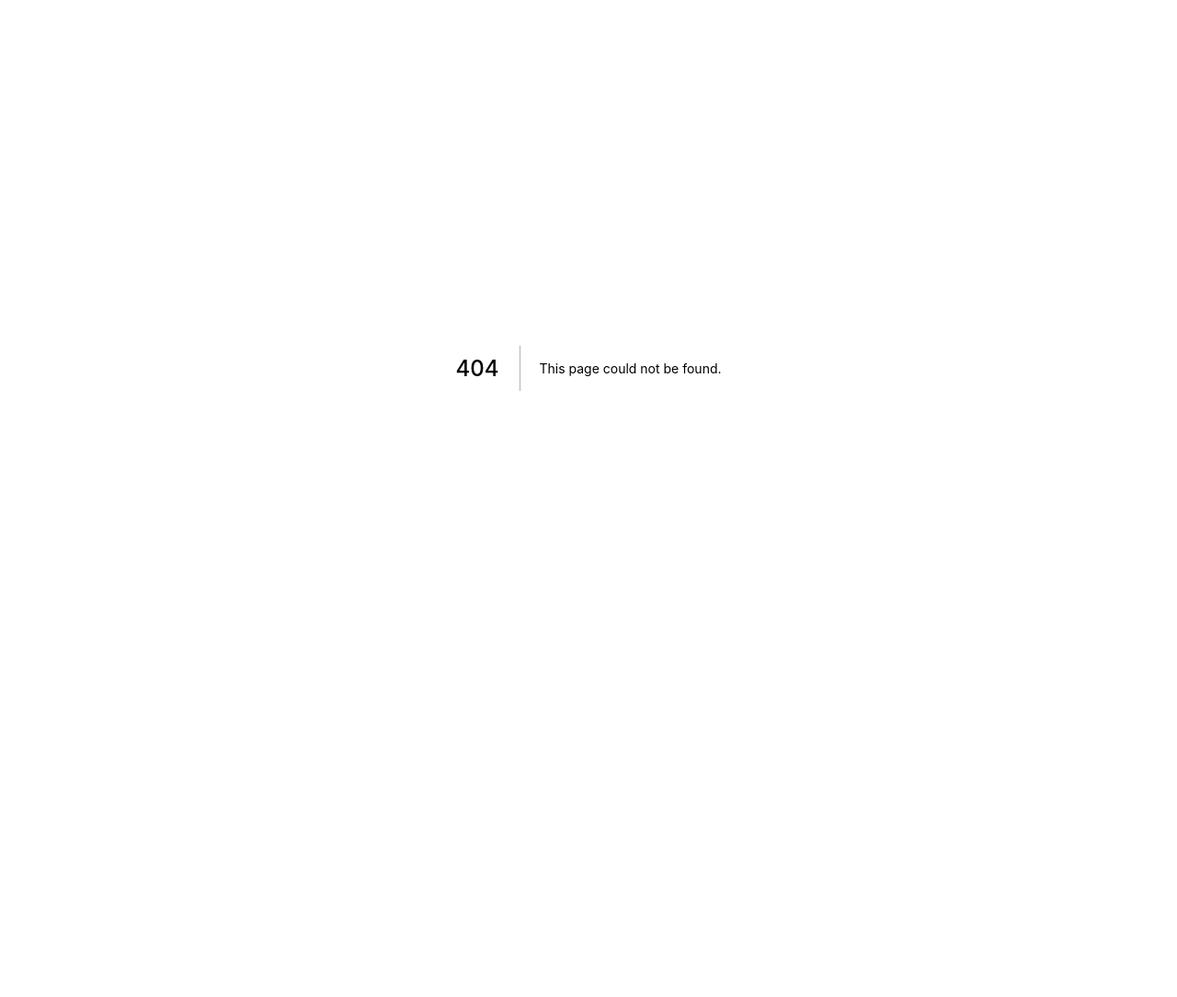
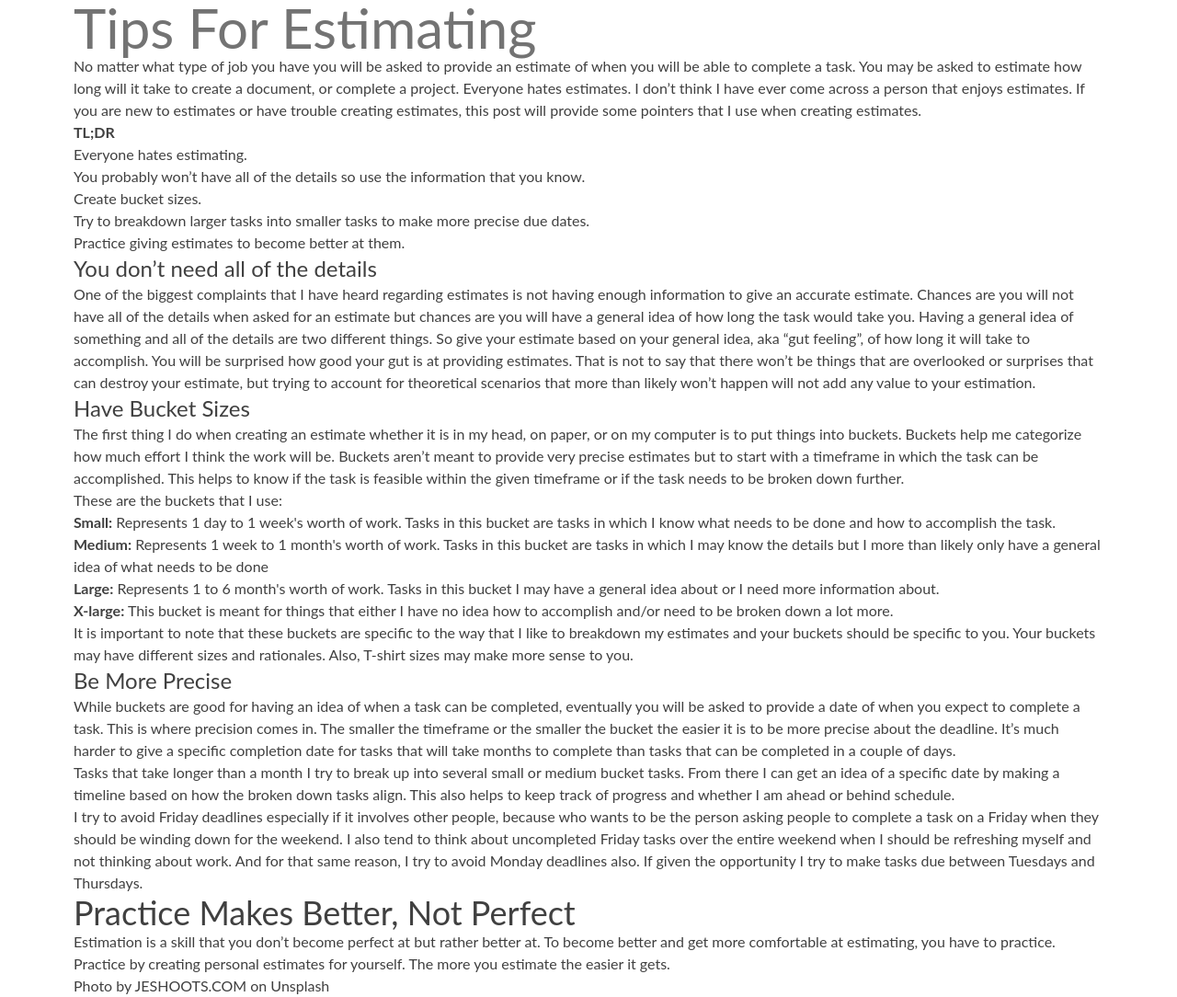
Before and after one commit to jasonericdavis/jasonericdavis.dev-v2, a Next.js app: page /blog/tips-for-estimating in a window 1280 px wide. Before the commit this address had no page. Shown: the whole page at 92% size. Before the commit the page ends 800 px from the top, so only its background shows below. Built offline with nearby package versions, Linux system fonts and the light colour scheme.

Commit message:
working on first article

```diff
--- /dev/null
+++ b/components/layouts/article.tsx
@@ -0,0 +1,10 @@
+const Article = ({children, meta}) => {
+    return (
+        <div className="mx-20 text-gray-700">
+            <h1 className="text-gray-500">{meta.title}</h1>
+            {children}
+        </div>
+    )
+}
+
+export default Article
--- /dev/null
+++ b/pages/blog/tips-for-estimating.mdx
@@ -0,0 +1,47 @@
+import Layout from '../../components/layouts/article'
+
+export const meta = {
+  title: 'Tips For Estimating'
+}
+
+No matter what type of job you have you will be asked to provide an estimate of when you will be able to complete a task. You may be asked to estimate how long will it take to create a document, or complete a project. Everyone hates estimates. I don’t think I have ever come across a person that enjoys estimates. If you are new to estimates or have trouble creating estimates, this post will provide some pointers that I use when creating estimates.
+
+**TL;DR**
+1. Everyone hates estimating.
+2. You probably won’t have all of the details so use the information that you know.
+3. Create bucket sizes.
+4. Try to breakdown larger tasks into smaller tasks to make more precise due dates.
+5. Practice giving estimates to become better at them.
+
+### You don’t need all of the details
+One of the biggest complaints that I have heard regarding estimates is not having enough information to give an accurate estimate. Chances are you will not have all of the details when asked for an estimate but chances are you will have a general idea of how long the task would take you.  Having a general idea of something and all of the details are two different things.  So give your estimate based on your general idea, aka “gut feeling”, of how long it will take to accomplish.  You will be surprised how good your gut is at providing estimates. That is not to say that there won’t be things that are overlooked or surprises that can destroy your estimate, but trying to account for theoretical scenarios that more than likely won’t happen will not add any value to your estimation.
+
+### Have Bucket Sizes
+The first thing I do when creating an estimate whether it is in my head, on paper, or on my computer is to put things into buckets. Buckets help me categorize how much effort I think the work will be.  Buckets aren’t meant to provide very precise estimates but to start with a timeframe in which the task can be accomplished.  This helps to know if the task is feasible within the given timeframe or if the task needs to be broken down further.
+
+These are the buckets that I use:
+
+**Small:**  Represents 1 day to 1 week's worth of work.  Tasks in this bucket are tasks in which I know what needs to be done and how to accomplish the task.
+
+**Medium:** Represents 1 week to 1 month's worth of work. Tasks in this bucket are tasks in which I may know the details but I more than likely only have a general idea of what needs to be done
+
+**Large:** Represents 1 to 6 month's worth of work.  Tasks in this bucket  I may have a general idea about or I need more information about.
+
+**X-large:** This bucket is meant for things that either I have no idea how to accomplish and/or need to be broken down a lot more.
+
+It is important to note that these buckets are specific to the way that I like to breakdown my estimates and your buckets should be specific to you.  Your buckets may have different sizes and rationales. Also, T-shirt sizes may make more sense to you.
+
+### Be More Precise
+While buckets are good for having an idea of when a task can be completed, eventually you will be asked to provide a date of when you expect to complete a task. This is where precision comes in. The smaller the timeframe or the smaller the bucket the easier it is to be more precise about the deadline. It’s much harder to give a specific completion date for tasks that will take months to complete than tasks that can be completed in a couple of days.
+
+Tasks that take longer than a month I try to break up into several small or medium bucket tasks. From there I can get an idea of a specific date by making a timeline based on how the broken down tasks align.  This also helps to keep track of progress and whether I am ahead or behind schedule.
+
+I try to avoid Friday deadlines especially if it involves other people, because who wants to be the person asking people to complete a task on a Friday when they should be winding down for the weekend. I also tend to think about uncompleted Friday tasks over the entire weekend when I should be refreshing myself and not thinking about work.  And for that same reason, I try to avoid Monday deadlines also. If given the opportunity I try to make tasks due between Tuesdays and Thursdays.
+
+## Practice Makes Better, Not Perfect
+Estimation is a skill that you don’t become perfect at but rather better at. To become better and get more comfortable at estimating, you have to practice.  Practice by creating personal estimates for yourself. The more you estimate the easier it gets.
+
+<span>Photo by <a href="https://unsplash.com/@jeshoots?utm_source=unsplash&amp;utm_medium=referral&amp;utm_content=creditCopyText">JESHOOTS.COM</a> on <a href="https://unsplash.com/s/photos/planning?utm_source=unsplash&amp;utm_medium=referral&amp;utm_content=creditCopyText">Unsplash</a></span>
+
+
+export default ({ children }) => <Layout meta={meta}>{children}</Layout>
```
